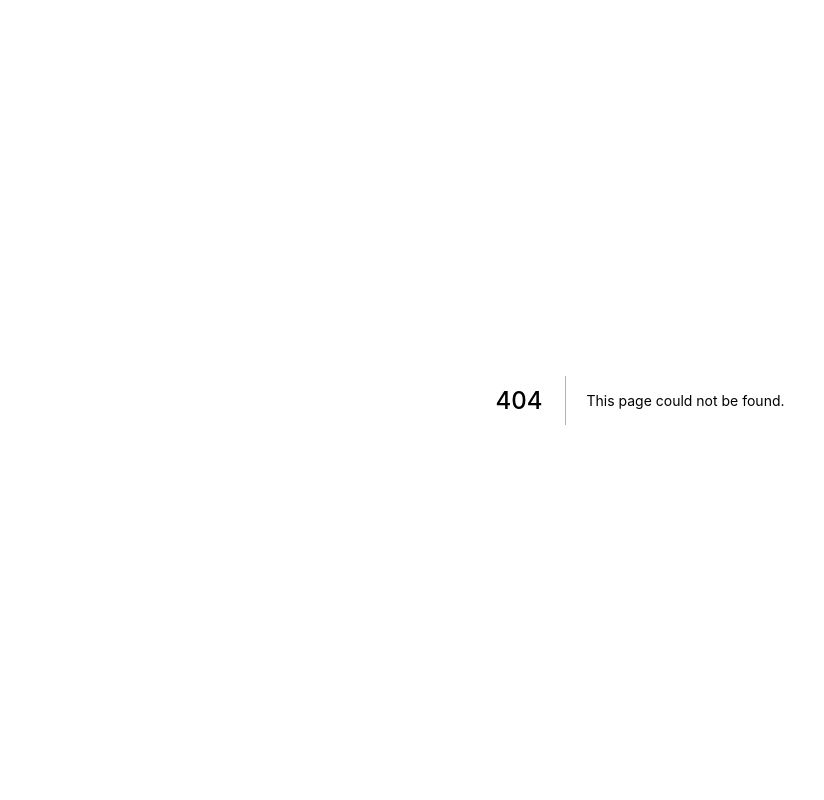
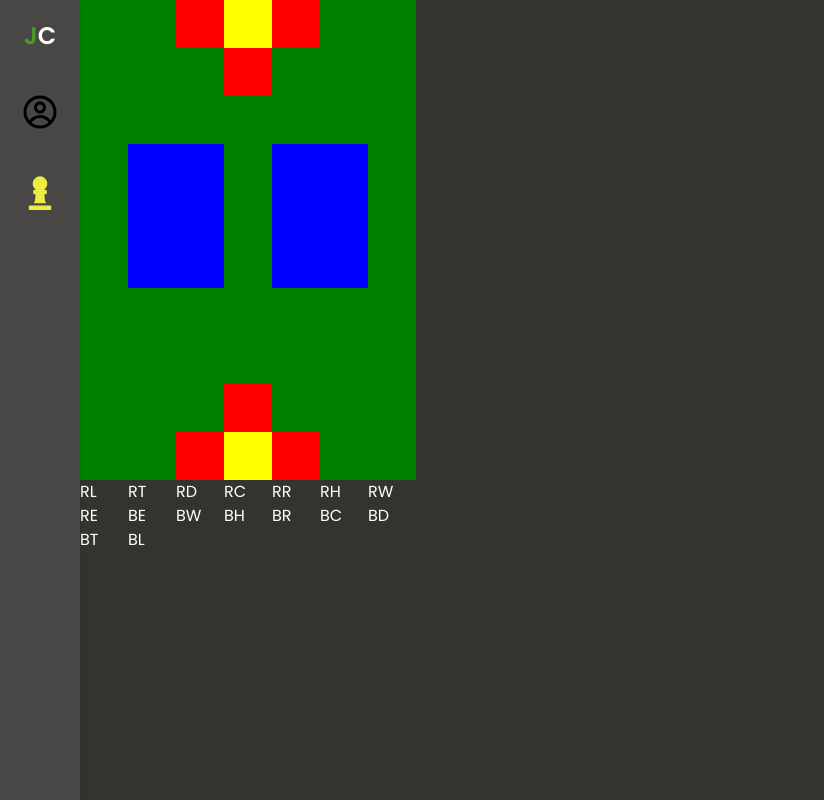
Before and after one commit to MateCon/jungle-chess, a Next.js app: page /game/local2p in a window 1280 px wide. Before the commit this address had no page. Shown: the whole page, without its empty margins (0-824 px from the left). Built offline with nearby package versions, Linux system fonts and the light colour scheme.

Commit message:
create board and pieces

```diff
--- a/package.json
+++ b/package.json
@@ -9,6 +9,8 @@
     "lint": "next lint"
   },
   "dependencies": {
+    "@react-spring/web": "^9.4.5",
+    "@use-gesture/react": "^10.2.12",
     "next": "12.1.5",
     "react": "18.1.0",
     "react-dom": "18.1.0",
--- /dev/null
+++ b/src/components/GamePiece.tsx
@@ -0,0 +1,12 @@
+import { FC } from "react";
+import { Piece } from "../types/game";
+
+interface Props {
+    piece: string
+}
+
+const GamePiece: FC<Props> = ({ piece }) => {
+    return <p className='text-white'>{piece}</p>
+}
+
+export default GamePiece;
--- /dev/null
+++ b/src/components/GameSquare.tsx
@@ -0,0 +1,27 @@
+import { FC } from "react";
+import { GameObject } from "../types/game";
+
+interface Props {
+    object: GameObject
+}
+
+const GameSquare: FC<Props> = ({ object }) => {
+    let color = "";
+    switch (object) {
+      case GameObject.Land:
+        color = "bg-[green]"
+        break
+      case GameObject.Water:
+        color = "bg-[blue]"
+        break
+      case GameObject.End:
+        color = "bg-[yellow]"
+        break
+      case GameObject.Trap:
+        color = "bg-[red]"
+        break
+    }
+    return <div className={`text-white ${color} w-12 h-12`} />
+}
+
+export default GameSquare;
--- /dev/null
+++ b/src/constants/boardState/default.ts
@@ -0,0 +1,15 @@
+import { Piece } from "../../types/game";
+
+const boardState: string[][] = [
+    [`R${Piece.Lion}`, Piece.Empty, Piece.Empty, Piece.Empty, Piece.Empty, Piece.Empty, `R${Piece.Tiger}`],
+    [Piece.Empty, `R${Piece.Dog}`, Piece.Empty, Piece.Empty, Piece.Empty, `R${Piece.Cat}`, Piece.Empty],
+    [`R${Piece.Rat}`, Piece.Empty, `R${Piece.Cheetah}`, Piece.Empty, `R${Piece.Wolf}`, Piece.Empty, `R${Piece.Elephant}`],
+    [Piece.Empty, Piece.Empty, Piece.Empty, Piece.Empty, Piece.Empty, Piece.Empty, Piece.Empty],
+    [Piece.Empty, Piece.Empty, Piece.Empty, Piece.Empty, Piece.Empty, Piece.Empty, Piece.Empty],
+    [Piece.Empty, Piece.Empty, Piece.Empty, Piece.Empty, Piece.Empty, Piece.Empty, Piece.Empty],
+    [`B${Piece.Elephant}`, Piece.Empty, `B${Piece.Wolf}`, Piece.Empty, `B${Piece.Cheetah}`, Piece.Empty, `B${Piece.Rat}`],
+    [Piece.Empty, `B${Piece.Cat}`, Piece.Empty, Piece.Empty, Piece.Empty, `B${Piece.Dog}`, Piece.Empty],
+    [`B${Piece.Tiger}`, Piece.Empty, Piece.Empty, Piece.Empty, Piece.Empty, Piece.Empty, `B${Piece.Lion}`],
+];
+
+export default boardState;
--- /dev/null
+++ b/src/constants/grids/default.ts
@@ -0,0 +1,16 @@
+import { GameObject as GO } from "../../types/game";
+
+const grid: GO[][] = [
+    [GO.Land, GO.Land, GO.Trap, GO.End, GO.Trap, GO.Land, GO.Land],
+    [GO.Land, GO.Land, GO.Land, GO.Trap, GO.Land, GO.Land, GO.Land],
+    [GO.Land, GO.Land, GO.Land, GO.Land, GO.Land, GO.Land, GO.Land],
+    [GO.Land, GO.Water, GO.Water, GO.Land, GO.Water, GO.Water, GO.Land],
+    [GO.Land, GO.Water, GO.Water, GO.Land, GO.Water, GO.Water, GO.Land],
+    [GO.Land, GO.Water, GO.Water, GO.Land, GO.Water, GO.Water, GO.Land],
+    [GO.Land, GO.Land, GO.Land, GO.Land, GO.Land, GO.Land, GO.Land],
+    [GO.Land, GO.Land, GO.Land, GO.Land, GO.Land, GO.Land, GO.Land],
+    [GO.Land, GO.Land, GO.Land, GO.Trap, GO.Land, GO.Land, GO.Land],
+    [GO.Land, GO.Land, GO.Trap, GO.End, GO.Trap, GO.Land, GO.Land],
+];
+
+export default grid;
--- /dev/null
+++ b/src/pages/game/local2p.tsx
@@ -0,0 +1,27 @@
+import type { NextPage } from 'next'
+import React, { useState } from 'react';
+import GamePiece from '../../components/GamePiece';
+import GameSquare from '../../components/GameSquare';
+import Navbar from '../../components/Navbar'
+import boardState from '../../constants/boardState/default';
+import grid from '../../constants/grids/default';
+import { Piece } from '../../types/game';
+
+const Home: NextPage = () => {
+  const [inititialState, setInitialState] = useState(boardState);
+
+  return (
+    <>
+      <Navbar />
+      <div className='w-screen h-fit min-h-screen bg-background-900 pt-20 md:pt-0 md:pl-20'>
+        <div className="grid grid-cols-7 w-fit">
+          {grid.map((row) => row.map((object) => <GameSquare object={object} />))}
+          {inititialState.map((row) => row.map((piece) =>
+            piece === Piece.Empty ? null : <GamePiece piece={piece} />
+          ))}
+        </div>
+      </div>
+    </>
+  )
+}
+export default Home
--- /dev/null
+++ b/src/types/game.ts
@@ -0,0 +1,25 @@
+export enum GameObject {
+    Land = "L",
+    Water = "W",
+    End = "E",
+    Trap = "T",
+}
+
+export enum Piece {
+    Rat = "R",
+    Cat = "C",
+    Dog = "D",
+    Wolf = "W",
+    Cheetah = "H",
+    Tiger = "T",
+    Lion = "L",
+    Elephant = "E",
+    Empty = "-",
+}
+
+export enum MoveDirection {
+    Up = "U",
+    Down = "D",
+    Left = "L",
+    Right = "R",
+}
```
Also changed, not shown: 1 other file (tests, documents, lock files or other folders).
